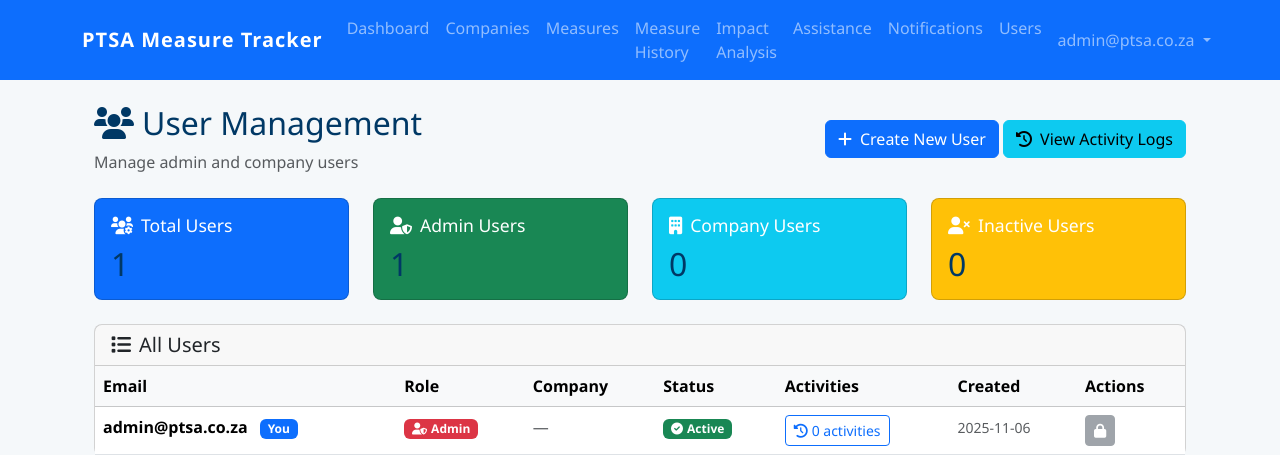
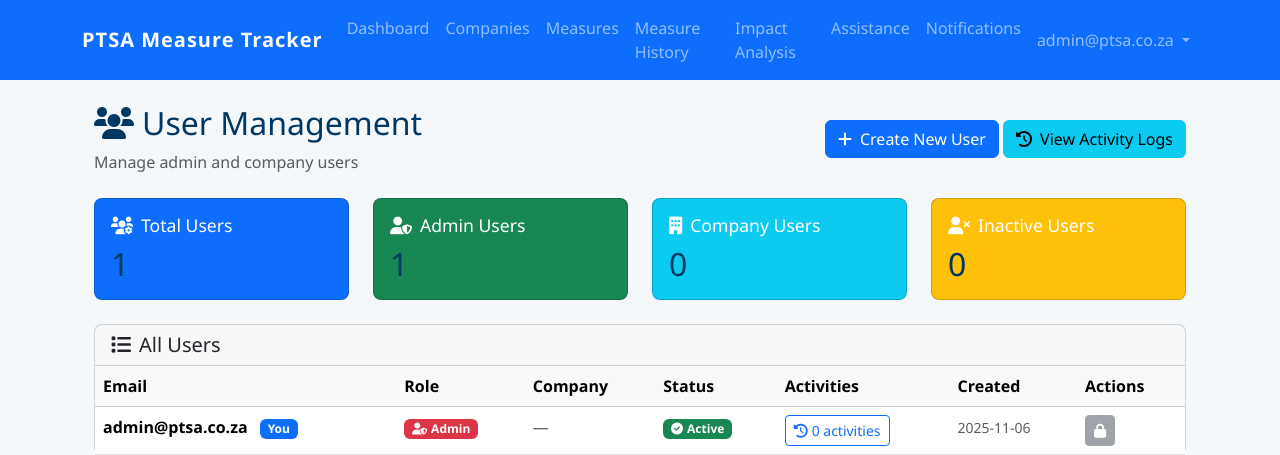
Before and after one commit to JeriahChetty/ptsa-tracker, a Flask app: page /admin/users in a window 1280 px wide. Shown: the top 455 px of the page. Run offline with Flask 3, Linux system fonts and the light colour scheme; a user stored in the database is signed in.

Commit message:
fix: Update navigation and fix company_detail endpoint error
- Move User Management and Activity Logs to Settings dropdown in user menu
- Fix BuildError: Change admin.company_detail to admin.company_profile
- Add icons to dropdown menu items for better UX

```diff
--- a/app/templates/admin/users.html
+++ b/app/templates/admin/users.html
@@ -93,7 +93,7 @@
               </td>
               <td>
                 {% if item.company_name %}
-                <a href="{{ url_for('admin.company_detail', company_id=item.user.company_id) }}">{{ item.company_name }}</a>
+                <a href="{{ url_for('admin.company_profile', company_id=item.user.company_id) }}">{{ item.company_name }}</a>
                 {% else %}
                 <span class="text-muted">—</span>
                 {% endif %}
--- a/app/templates/base.html
+++ b/app/templates/base.html
@@ -54,9 +54,6 @@
                             <li class="nav-item">
                                 <a class="nav-link" href="{{ url_for('admin.admin_notifications') }}">Notifications</a>
                             </li>
-                            <li class="nav-item">
-                                <a class="nav-link" href="{{ url_for('admin.users') }}">Users</a>
-                            </li>
                         {% elif current_user.role == 'company' %}
                             <li class="nav-item">
                                 <a class="nav-link" href="{{ url_for('company.dashboard') }}">Dashboard</a>
@@ -82,7 +79,9 @@
                             </a>
                             <ul class="dropdown-menu">
                                 {% if current_user.role == 'admin' %}
-                                <li><a class="dropdown-item" href="{{ url_for('admin.notification_settings') }}">Settings</a></li>
+                                <li><a class="dropdown-item" href="{{ url_for('admin.notification_settings') }}"><i class="fas fa-cog me-2"></i>Settings</a></li>
+                                <li><a class="dropdown-item" href="{{ url_for('admin.users') }}"><i class="fas fa-users me-2"></i>User Management</a></li>
+                                <li><a class="dropdown-item" href="{{ url_for('admin.activity_logs') }}"><i class="fas fa-history me-2"></i>Activity Logs</a></li>
                                 {% elif current_user.role == 'company' %}
                                 <li><a class="dropdown-item" href="{{ url_for('company.company_profile') }}">Profile</a></li>
                                 {% endif %}
```
